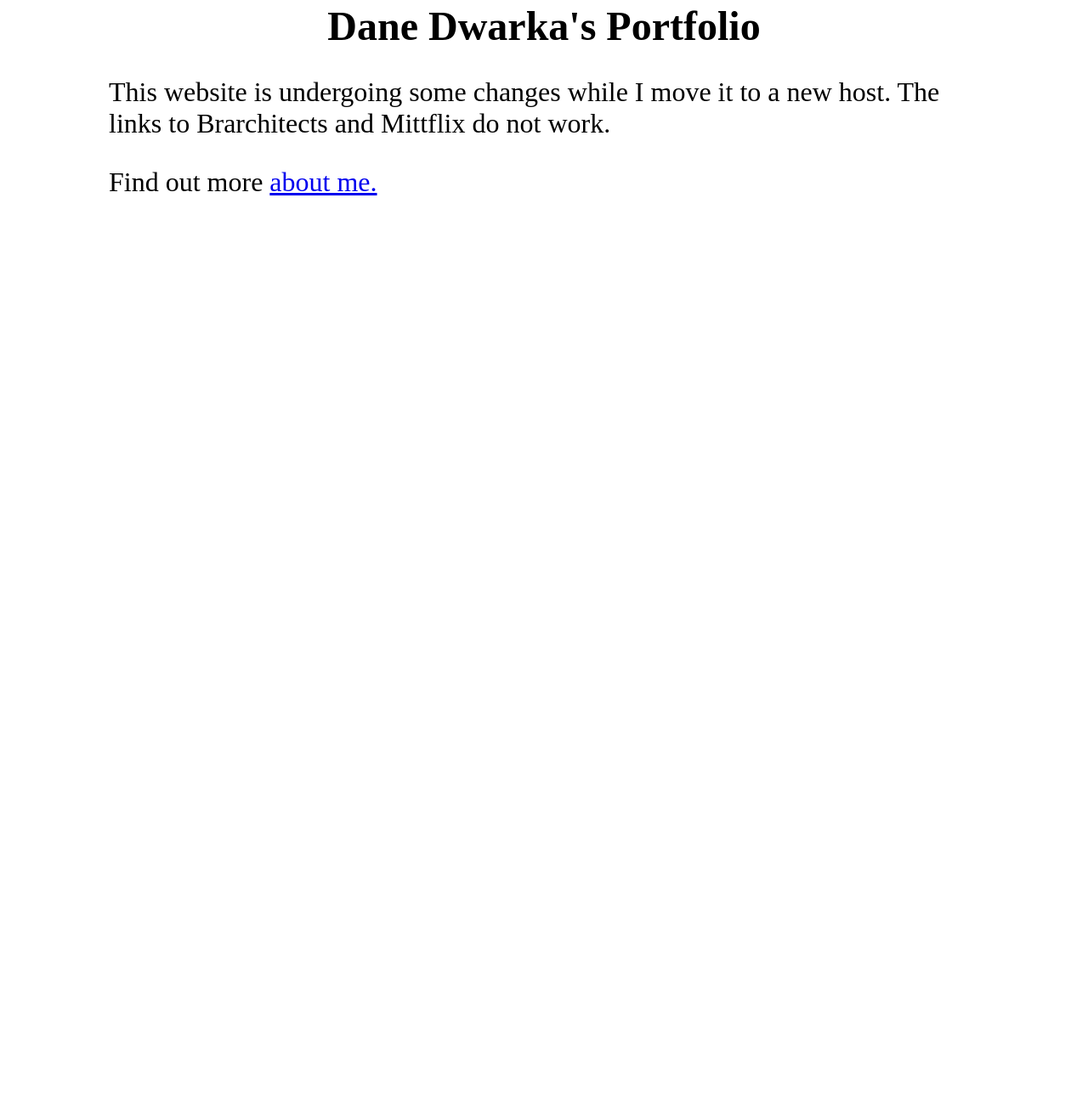
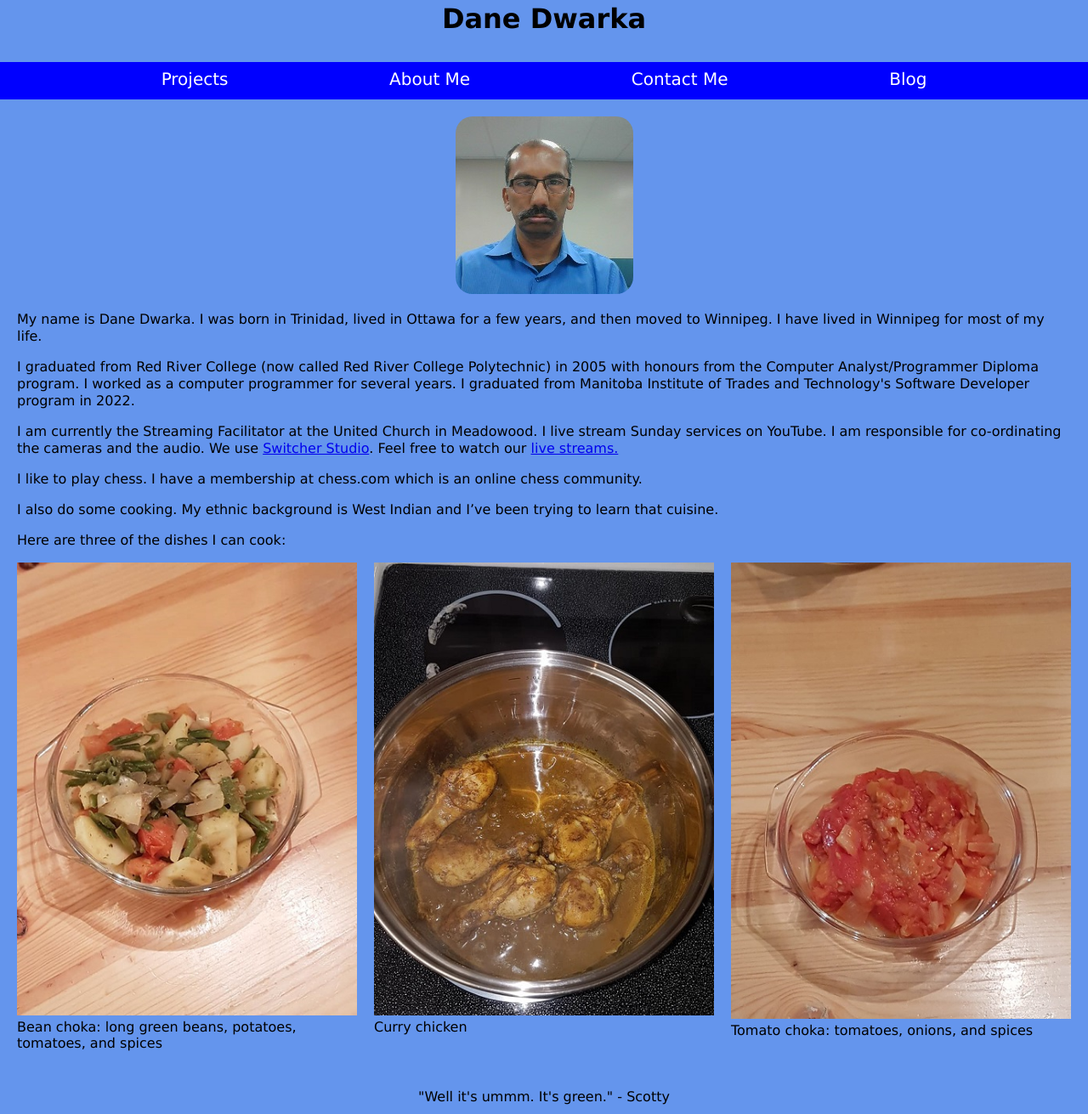
Before and after one commit to StellarSnow/Personal-Portfolio, a website: page src/index.html in a window 1280 px wide. Shown: the part 29-1340 px from the top of the page at 85% size. Before the commit the page ends 800 px from the top, so only its background shows below. Drawn offline with Linux system fonts and the light colour scheme.

Commit message:
Move contents of About page to Index Page

```diff
--- a/src/index.html
+++ b/src/index.html
@@ -4,19 +4,51 @@
   <meta charset="UTF-8">
   <meta http-equiv="X-UA-Compatible" content="IE=edge">
   <meta name="viewport" content="width=device-width, initial-scale=1.0">
-  <title>Home</title>
-  <link rel="stylesheet" href="css/indexStyle.css">
+  <title>About Me</title>
+  <link rel="icon" type="image/x-icon" href="favicon.ico">
+  <link rel="stylesheet" href="css/style.css">
+  <script src="js/app.js" defer></script>
 </head>
 <body>
   <header>
-    <h1>Dane Dwarka's Portfolio</h1>
+    <h1>Dane Dwarka</h1>
+    <ul class="menu">
+      <li><a href="pages/projects.html">Projects</a></li>
+      <li><a href="#">About Me</a></li>
+      <li><a href="pages/contact.html">Contact Me</a></li>
+      <li><a href="pages/blog.html">Blog</a></li>
+    </ul>
   </header>
-  <main>
+  <div class="hero">
+    <img class="my-photo" src="images/ProfessionalProfilePhoto.jpg" alt="Dane Dwarka">
+  </div>
+  <main class="about-entry">
     <section>
-      <p>This website is undergoing some changes while I move it to a new host. The links to Brarchitects and Mittflix do not work.</p>
-      <p>Find out more <a href="pages/about.html">about me.</a></p>
+      <p>My name is Dane Dwarka.  I was born in Trinidad, lived in Ottawa for a few years, and then moved to Winnipeg.  I have lived in Winnipeg for most of my life.</p>
+      <p>I graduated from Red River College (now called Red River College Polytechnic) in 2005 with honours from the Computer Analyst/Programmer Diploma program.  I worked as a computer programmer for several years.  I graduated from Manitoba Institute of Trades and Technology's Software Developer program in 2022.</p>
+      <p>I am currently the Streaming Facilitator at the United Church in Meadowood. I live stream Sunday services on YouTube. I am responsible for co-ordinating the cameras and the audio. We use <a href="https://www.switcherstudio.com/" target="_blank">Switcher Studio</a>. Feel free to watch our <a href="https://www.youtube.com/@unitedchurchinmeadowood5298/streams" target="_blank">live streams.</a></p>
+      <p>I like to play chess.  I have a membership at chess.com which is an online chess community.</p>
+      <p>I also do some cooking.  My ethnic background is West Indian and I’ve been trying to learn that cuisine.</p>
+      <p>Here are three of the dishes I can cook:</p>
+    </section>
+
+    <section class="about-food">
+      <figure>
+        <img class="food-picture" src="images/bean-choka.jpg" alt="bean choka">
+        <figcaption class="food-picture">Bean choka: long green beans, potatoes, tomatoes, and spices</figcaption>
+      </figure>
+      <figure>
+        <img class="food-picture" src="images/curry-chicken.jpg" alt="curry chicken">
+        <figcaption class="food-picture">Curry chicken</figcaption>
+      </figure>
+      <figure>
+        <img class="food-picture" src="images/tomato-choka.jpg" alt="tomato choka">
+        <figcaption class="food-picture">Tomato choka: tomatoes, onions, and spices</figcaption>
+      </figure>
     </section>
   </main>
-  <footer></footer>
+  <footer>
+    <p id="memorable-quote"></p>
+  </footer>
 </body>
 </html>
```
